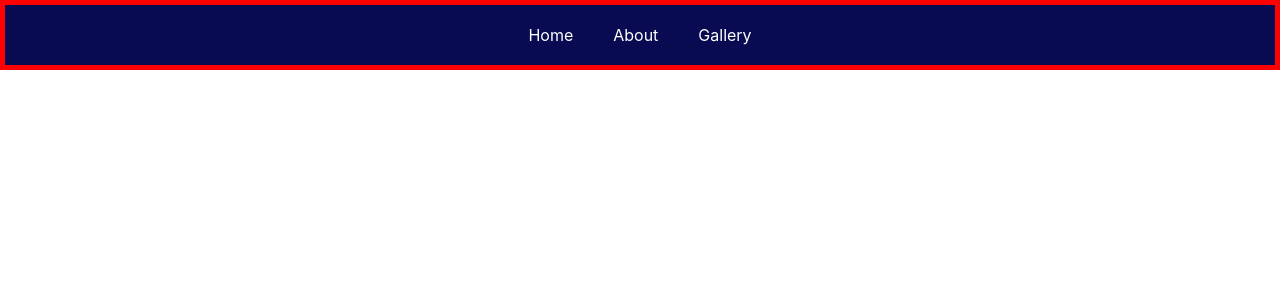
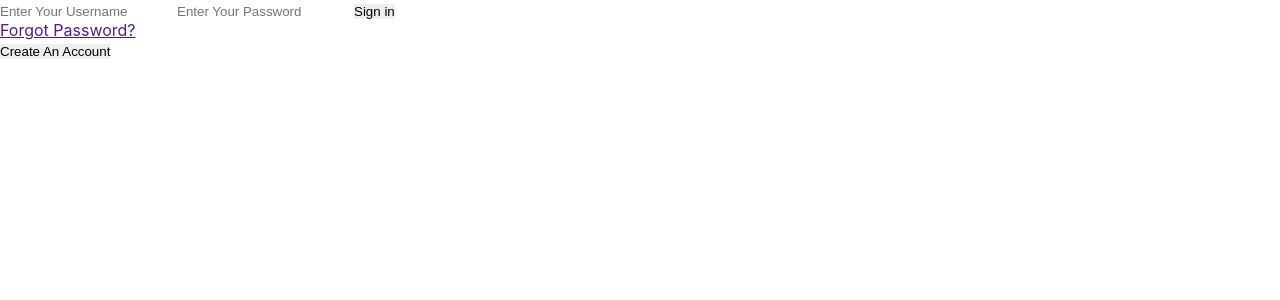
Before and after one commit to tpadilla10117/Shopper.com, a React (Create React App) app: page /signin in a window 1280 px wide. Shown: the top 300 px of the page. Built offline with nearby package versions, Linux system fonts and the light colour scheme.

Commit message:
working on the login functionaility

```diff
--- a/src/frontend/components/App.js
+++ b/src/frontend/components/App.js
@@ -1,15 +1,30 @@
 import React from 'react';
 import { CSSTransition } from 'react-transition-group';
-import {Header} from './utils';
+import { Routes, Route } from 'react-router-dom';
+import {
+  Header,
+  Login,
+  Landing,
+  Signin,
+} from './utils';
 import './App.scss';
 
 
 function App() {
   return (
     <div className="App">
-      <CSSTransition timeout={300}>
+      {/* <CSSTransition timeout={300}>
         <Header />
-      </CSSTransition>
+      </CSSTransition> */}
+      <Routes>
+        <Route path='/' element={<Landing />}/>
+
+        <Route path='/signin' element={<Signin />} />
+
+
+
+      </Routes>
+
 
 
 
--- a/src/frontend/components/layout/desktopNav/DesktopNav.scss
+++ b/src/frontend/components/layout/desktopNav/DesktopNav.scss
@@ -10,10 +10,10 @@
     .desktop-nav-items-container {
         display: flex;
 
-
+/* TODO: Need to move the last element to the end of the Navbar: */
         a:last-child {
             border: 5px solid red;
-            display: none;
+            /* display: none; */
         }
 
         .desktopNav-nav-item {
--- /dev/null
+++ b/src/frontend/components/layout/login/Login.jsx
@@ -0,0 +1,36 @@
+/* TODO: This component handles the login functionality for users: */
+
+    import React, { useEffect, useState } from 'react';
+    import axios from 'axios';
+
+    const BASE ='http://localhost:3000/api';
+
+    function storeCurrentToken(token) {
+        localStorage.setItem('token', JSON.stringify(token));
+    };
+
+    const Login = () => {
+
+    /* const [ password, setPassword ] = useState(''); */
+
+
+    return (
+        <section id='login-parent-container'>
+
+            <form className='login-form'>
+                <input type='text' placeholder='Enter Your Username' /* value={} onChange={} *//>
+                <input type='text' placeholder='Enter Your Password' /* value={} onChange={} *//>
+
+                <button className='primary-btn'>Sign in</button>
+                <p className='login-forgotpassword'>
+                    <a href=''>Forgot Password?</a>
+                </p>
+
+                <button className='secondary-btn'>Create An Account</button>
+            </form>
+
+        </section>
+    );
+    };
+
+    export default Login;
--- a/src/frontend/components/layout/sidebar/Sidebar.jsx
+++ b/src/frontend/components/layout/sidebar/Sidebar.jsx
@@ -9,7 +9,7 @@ const Sidebar = (/* props */) => {
 
     /* const { isOpen, navToggle } = props */
     const isToggled = useSelector(state => state.nav.isOpen);
-    console.log(useSelector(state => state.nav.isOpen))
+    console.log("Value of isOpen: ", useSelector(state => state.nav.isOpen))
 
     return (
         <CSSTransition in={isToggled/* isOpen */} timeout={300} unmountOnExit onEnter={ () => /* navToggle */isToggled} onExited={ () => /* navToggle */isToggled} classNames="sidebar-transition">
--- a/src/frontend/components/layout/signin/Signin.jsx
+++ /dev/null
@@ -1,26 +0,0 @@
-/* TODO: This component handles the login functionality for users: */
-
-    import React, { useEffect, useState } from 'react';
-    import axios from 'axios';
-
-    const BASE ='http://localhost:3000/api';
-
-    function storeCurrentToken(token) {
-        localStorage.setItem('token', JSON.stringify(token));
-    };
-
-    const Signin = () => {
-
-    const [ password, setPassword ] = useState('');
-
-
-    return (
-        <div>
-
-            Signin
-
-        </div>
-    );
-    };
-
-    export default Signin;
--- a/src/frontend/components/pages/Landing.js
+++ b/src/frontend/components/pages/Landing.js
@@ -1 +1,10 @@
-/* This page is for when a user first travels to the site: */
+/* TODO: This page is for when a user first travels to the site: */
+import React from 'react';
+
+const Landing = () => {
+  return (
+    <main>Landing</main>
+  )
+}
+
+export default Landing
--- /dev/null
+++ b/src/frontend/components/pages/Signin.js
@@ -0,0 +1,16 @@
+/* TODO: The Pg that renders when on the /signin route: */
+    import React from 'react';
+    import {Login} from '../utils';
+
+    const Signin = () => {
+    return (
+        <main>
+
+
+            <Login />
+
+        </main>
+    )
+    }
+
+    export default Signin;
--- a/src/frontend/components/utils.js
+++ b/src/frontend/components/utils.js
@@ -13,7 +13,7 @@
 
         export { default as ProductFeed } from '../components/layout/productFeed/ProductFeed.jsx';
 
-        export { default as Signin } from '../components/layout/signin/Signin.jsx';
+        export { default as Login } from '../components/layout/login/Login.jsx';
 
         export { default as Logout } from '../components/layout/logout/Logout.jsx';
 
@@ -23,6 +23,10 @@
 
 
     /* "pages" components: */
+
+        export { default as Landing } from '../components/pages/Landing';
+
+        export { default as Signin } from '../components/pages/Signin';
 
 
 
--- a/src/frontend/seed.js
+++ b/src/frontend/seed.js
@@ -52,5 +52,18 @@ export const NavbarData = [
     exact: 'true',
     offset: -80
 },
+{
+    title: 'SignIn',
+    path: '/signin',
+    /* icon: <AiIcons.AiOutlineFilePdf />, */
+    cName: 'nav-text',
+    activeObject: null,
+    id: 4,
+    smooth: true,
+    duration: 500,
+    spy: true,
+    exact: 'true',
+    offset: -80
+},
 
 ]
--- a/src/index.js
+++ b/src/index.js
@@ -21,12 +21,12 @@ function ScrollToTop() {
 
 ReactDOM.render(
   <React.StrictMode>
-    <Router>
-    <ScrollToTop/>
-      <Provider store={store}>
-        <App />
-      </Provider>
-    </Router>
+    <Provider store={store}>
+      <Router>
+      <ScrollToTop/>
+          <App />
+      </Router>
+    </Provider>
   </React.StrictMode>,
   document.getElementById('root')
 );
```
Also changed, not shown: src/frontend/components/layout/login/Login.scss (added).
